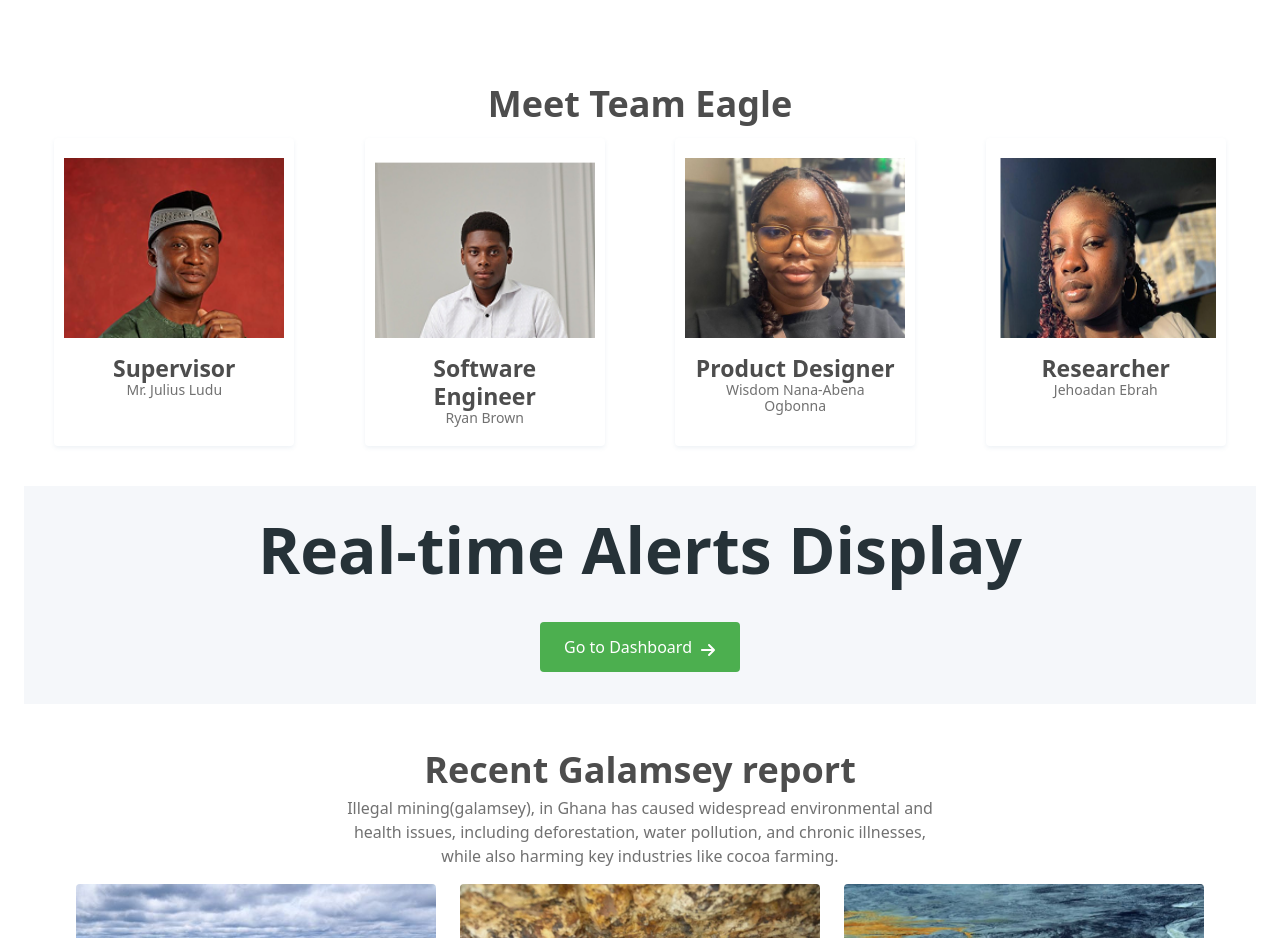
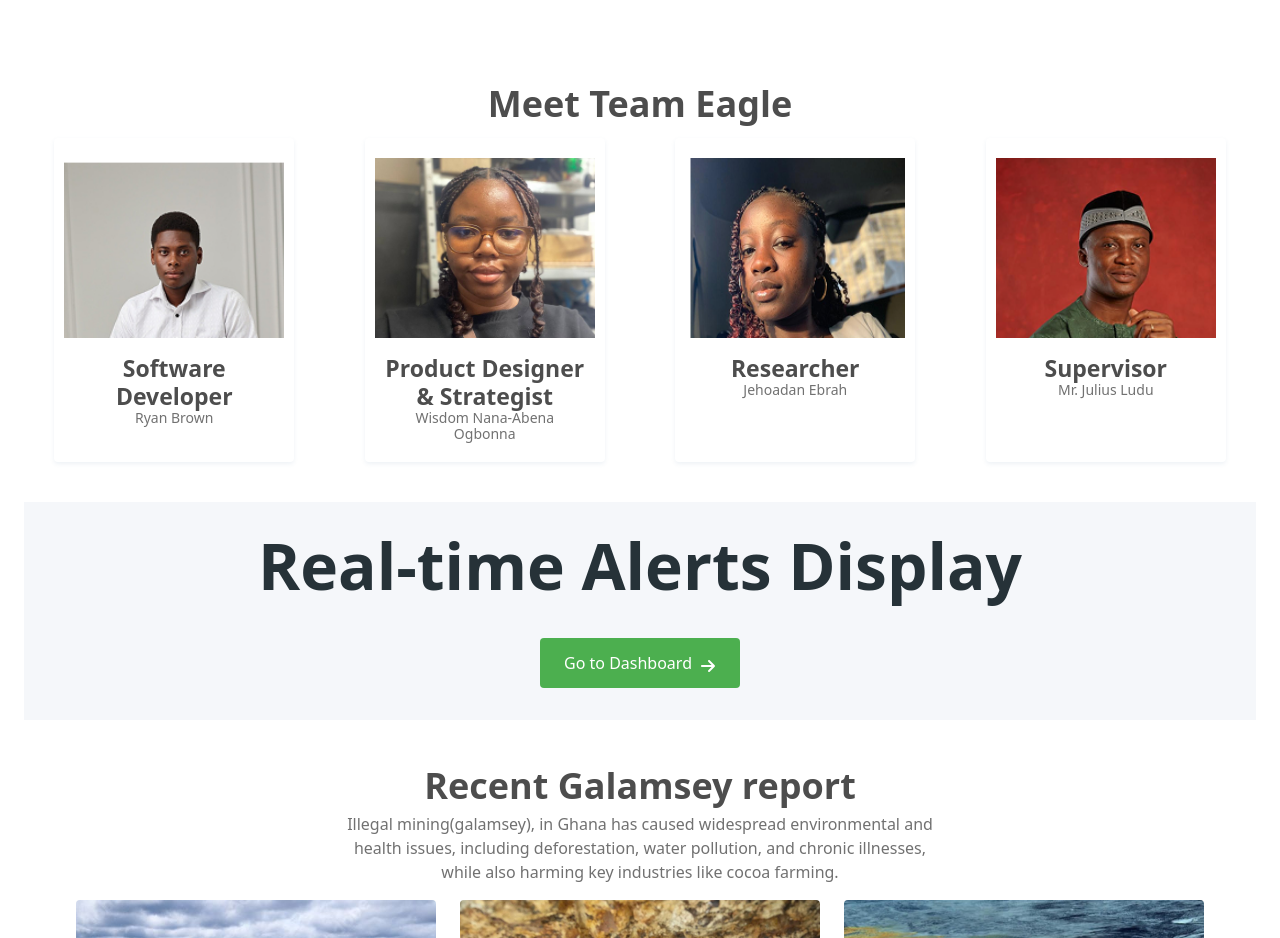
Before and after one commit to rhekord1/Climate-Sentinel, a React (Vite) app: page / in a window 1280 px wide. Shown: the part 2000-2938 px from the top of the page. Built offline with nearby package versions, Linux system fonts and the light colour scheme; no server answers.

Commit message:
modified asida.jsx -changed team titles and arrangement

```diff
--- a/src/components/asida/asida.jsx
+++ b/src/components/asida/asida.jsx
@@ -18,22 +18,6 @@ export default function Asida() {
 
                 {/* Team Cards - Responsive Grid */}
                 <div className="grid grid-cols-1 sm:grid-cols-2 lg:grid-cols-4 gap-4 md:gap-[10px] justify-center mt-4 md:mt-[16px]">
-                    {/* Supervisor Card */}
-                    <div className="card_shadow rounded p-4 md:p-5 w-full sm:w-[240px] flex flex-col items-center mx-auto">
-                        <div className="w-full sm:w-[220px] h-[160px] sm:h-[180px] mb-3 md:mb-4 overflow-hidden">
-                            <img
-                                className="w-full h-full object-cover"
-                                src={asidaimages7}
-                                alt="Mr. Julius Ludu"
-                            />
-                        </div>
-                        <h3 className="font-[700] text-lg md:text-[23px] text-center text-[#4d4d4d]">
-                            Supervisor
-                        </h3>
-                        <p className="text-center text-xs md:text-[14px] font-[400] text-[#717171]">
-                            Mr. Julius Ludu
-                        </p>
-                    </div>
 
                     {/* Software Engineer Card */}
                     <div className="card_shadow rounded p-4 md:p-5 w-full sm:w-[240px] flex flex-col items-center mx-auto">
@@ -45,7 +29,7 @@ export default function Asida() {
                             />
                         </div>
                         <h3 className="font-[700] text-lg md:text-[23px] text-center text-[#4d4d4d]">
-                            Software Engineer
+                            Software Developer
                         </h3>
                         <p className="text-center text-xs md:text-[14px] font-[400] text-[#717171]">
                             Ryan Brown
@@ -62,7 +46,7 @@ export default function Asida() {
                             />
                         </div>
                         <h3 className="font-[700] text-lg md:text-[23px] text-center text-[#4d4d4d]">
-                            Product Designer
+                            Product Designer & Strategist
                         </h3>
                         <p className="text-center text-xs md:text-[14px] font-[400] text-[#717171]">
                             Wisdom Nana-Abena Ogbonna
@@ -85,6 +69,24 @@ export default function Asida() {
                             Jehoadan Ebrah
                         </p>
                     </div>
+
+                     {/* Supervisor Card */}
+                     <div className="card_shadow rounded p-4 md:p-5 w-full sm:w-[240px] flex flex-col items-center mx-auto">
+                        <div className="w-full sm:w-[220px] h-[160px] sm:h-[180px] mb-3 md:mb-4 overflow-hidden">
+                            <img
+                                className="w-full h-full object-cover"
+                                src={asidaimages7}
+                                alt="Mr. Julius Ludu"
+                            />
+                        </div>
+                        <h3 className="font-[700] text-lg md:text-[23px] text-center text-[#4d4d4d]">
+                            Supervisor
+                        </h3>
+                        <p className="text-center text-xs md:text-[14px] font-[400] text-[#717171]">
+                            Mr. Julius Ludu
+                        </p>
+                    </div>
+
                 </div>
             </div>
 
--- a/src/pages/Dashboard.jsx
+++ b/src/pages/Dashboard.jsx
@@ -12,7 +12,7 @@ export default function Home() {
                 </div>
             </section>
 
-            <Main /> {/* This will now expand to fill remaining space */}
+            <Main />
 
             <section className="bg-[#263238] py-[32px]">
                 <Footer />
--- a/src/pages/Home.jsx
+++ b/src/pages/Home.jsx
@@ -5,8 +5,6 @@ import Info from "../components/info/info";
 import Main from "../components/main/main";
 import Cameramodule from "../components/cameramodule/cameramodule";
 import Navbar from "../components/navbar/Navbar";
-import TallFooter from "../components/tallfooter/tallfooter";
-import Wrap from "../components/wrap/wrap";
 import Wrapper from "../components/wrapper/wrapper";
 
 export default function Home() {
```
